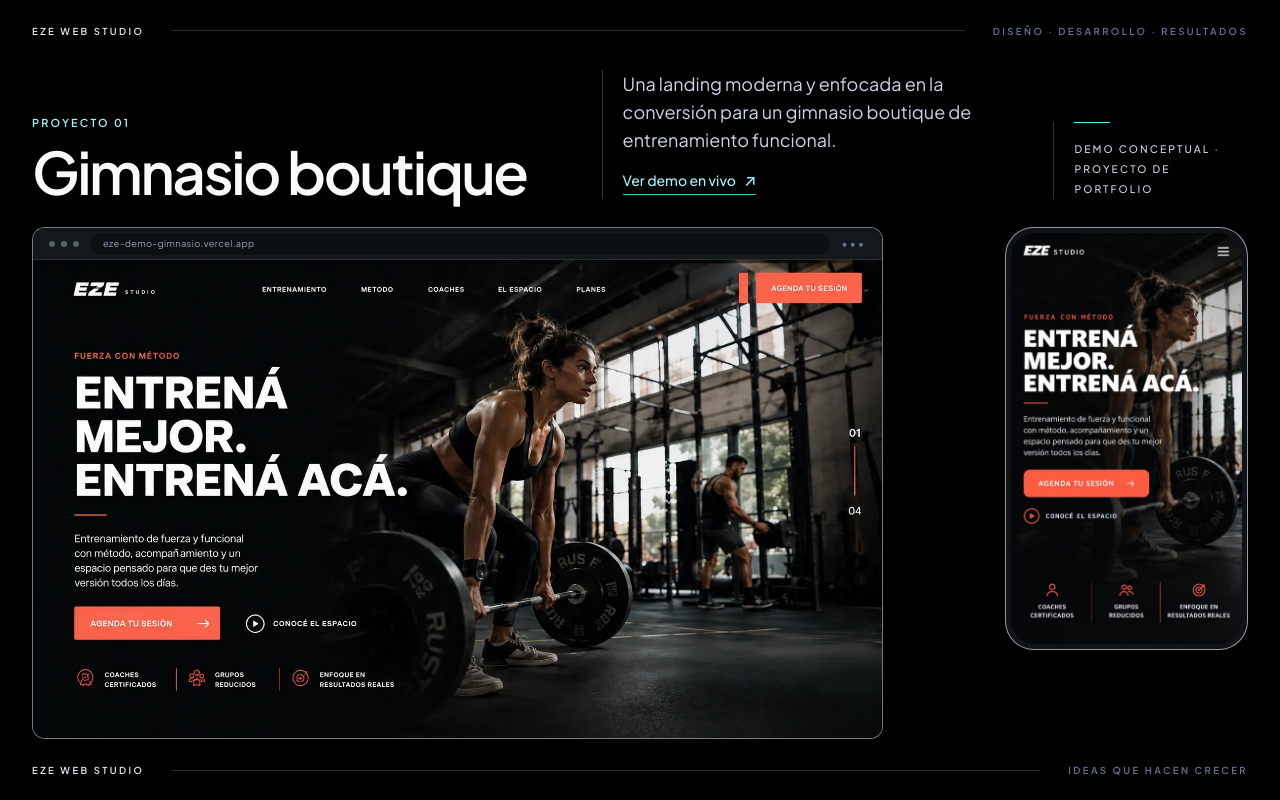
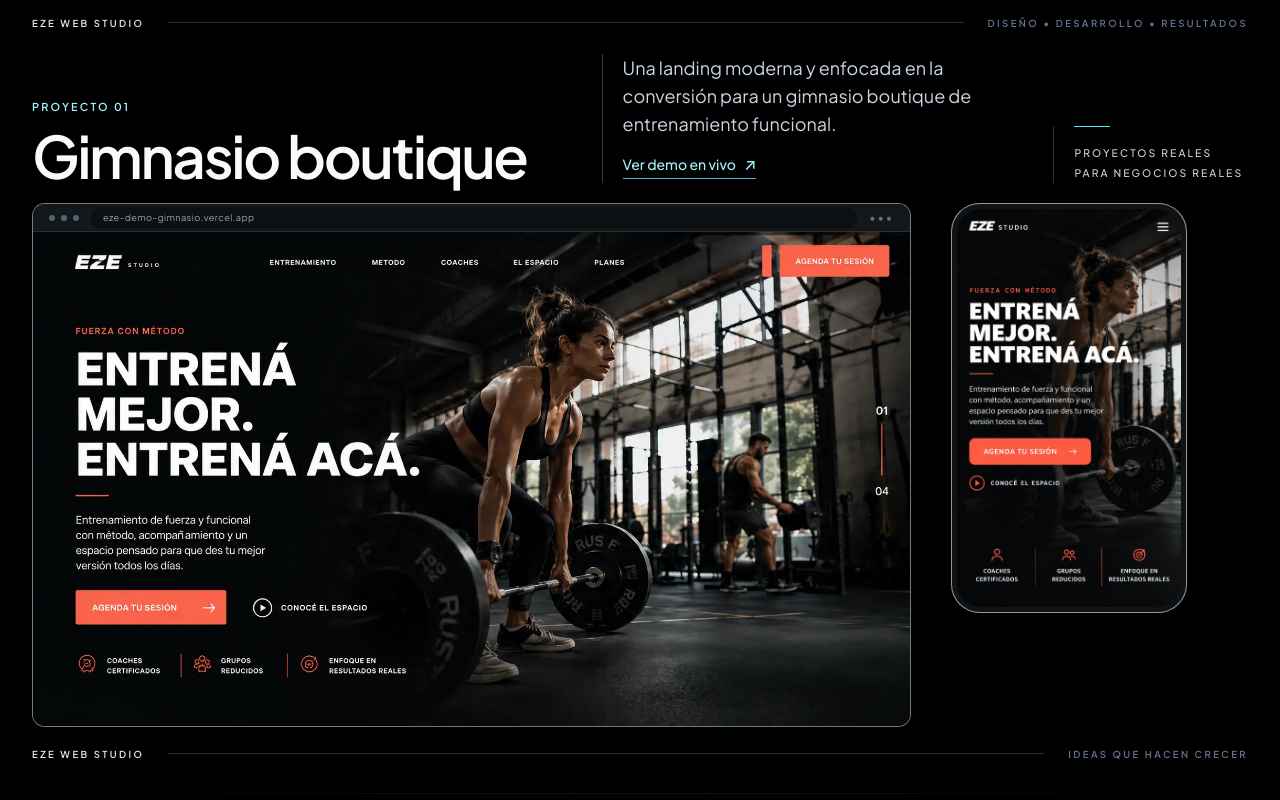
Before and after one commit to ezexgonzalez/eze-web-studio, a React (Vite) app: page / in a window 1280 px wide. Shown: the part 1860-2660 px from the top of the page. Built offline with nearby package versions, Linux system fonts and the light colour scheme.

Commit message:
fix: match approved project showcase proportions

```diff
--- a/src/components/sections/DemoSection.jsx
+++ b/src/components/sections/DemoSection.jsx
@@ -8,12 +8,15 @@ const attributeIcons = {
   identity: FiZap,
 };
 
-function EditorialRail({ children, trailing }) {
+function EditorialRail({ children, desktopTrailing, mobileTrailing }) {
   return (
-    <div className="grid grid-cols-[auto_1fr_auto] items-center gap-4 text-[0.6rem] font-semibold uppercase tracking-[0.25em] text-slate-400 sm:gap-7">
+    <div className="grid grid-cols-[auto_1fr_auto] items-center gap-3 text-[0.56rem] font-semibold uppercase tracking-[0.2em] text-slate-400 sm:gap-6 lg:text-[0.6rem] lg:tracking-[0.25em]">
       <span className="whitespace-nowrap text-slate-200">{children}</span>
       <span aria-hidden="true" className="h-px bg-white/[0.18]" />
-      <span className="whitespace-nowrap text-right text-slate-500">{trailing}</span>
+      <span className="max-w-36 text-right leading-3 text-slate-500 sm:max-w-44 lg:max-w-none lg:whitespace-nowrap lg:leading-normal">
+        <span className="lg:hidden">{mobileTrailing}</span>
+        <span className="hidden lg:inline">{desktopTrailing}</span>
+      </span>
     </div>
   );
 }
@@ -50,7 +53,7 @@ function MobileFrame({ image }) {
 function BrowserFrame({ image, urlLabel }) {
   return (
     <figure className="overflow-hidden rounded-[0.8rem] border border-slate-300/55 bg-[#0b0e10]">
-      <div className="flex h-8 items-center gap-3 border-b border-white/[0.1] bg-[#13181b] px-3 sm:px-4">
+      <div className="flex h-7 items-center gap-3 border-b border-white/[0.1] bg-[#13181b] px-3 sm:px-4">
         <span aria-hidden="true" className="flex gap-1.5">
           <i className="h-1.5 w-1.5 rounded-full bg-slate-500/80" />
           <i className="h-1.5 w-1.5 rounded-full bg-slate-500/80" />
@@ -78,16 +81,16 @@ function DemoSection() {
   return (
     <section
       id="demo"
-      className="relative isolate scroll-mt-28 overflow-hidden bg-black px-4 py-9 sm:px-6 sm:py-10 lg:px-8 lg:py-10"
+      className="relative isolate scroll-mt-28 overflow-hidden bg-black px-4 py-8 sm:px-6 sm:py-9 lg:px-8 lg:py-8"
     >
       <div className="mx-auto w-full max-w-7xl">
         <Reveal>
-          <EditorialRail trailing={featuredDemo.topRail}>
+          <EditorialRail desktopTrailing={featuredDemo.desktopTopRail} mobileTrailing={featuredDemo.mobileTopRail}>
             EZE WEB STUDIO
           </EditorialRail>
         </Reveal>
 
-        <Reveal className="mt-7 grid gap-6 lg:mt-8 lg:grid-cols-[1.05fr_0.82fr_0.38fr] lg:items-end lg:gap-8" delay={60}>
+        <Reveal className="mt-6 grid gap-5 lg:grid-cols-[1.05fr_0.82fr_0.38fr] lg:items-end lg:gap-8" delay={60}>
           <div>
             <p className="text-[0.68rem] font-semibold uppercase tracking-[0.2em] text-cyan-200">
               {featuredDemo.projectLabel}
@@ -108,14 +111,14 @@ function DemoSection() {
           <div className="hidden border-l border-white/[0.18] pl-5 lg:block">
             <span aria-hidden="true" className="mb-4 block h-px w-9 bg-cyan-300" />
             <p className="text-[0.65rem] font-medium uppercase leading-5 tracking-[0.2em] text-slate-300">
-              {featuredDemo.disclosure}
+              {featuredDemo.desktopEditorial[0]}
+              <br />
+              {featuredDemo.desktopEditorial[1]}
             </p>
           </div>
         </Reveal>
 
-        <p className="mt-5 text-xs text-slate-500 lg:hidden">{featuredDemo.disclosure}</p>
-
-        <Reveal className="mt-6 lg:mt-7" delay={110}>
+        <Reveal className="mt-5 lg:mt-5" delay={110}>
           <div className="grid grid-cols-[minmax(0,0.76fr)_minmax(0,1.24fr)] items-start gap-4 sm:grid-cols-[minmax(0,0.84fr)_minmax(0,1.16fr)] md:gap-7 lg:hidden">
             <div className="flex min-h-full flex-col">
               <div className="space-y-4">
@@ -141,14 +144,14 @@ function DemoSection() {
             <MobileFrame image={featuredDemo.mobileImage} />
           </div>
 
-          <div className="hidden lg:grid lg:grid-cols-[minmax(0,70%)_minmax(11rem,20%)] lg:justify-between lg:items-start">
+          <div className="hidden lg:grid lg:w-[95%] lg:grid-cols-[minmax(0,1fr)_14.75rem] lg:items-start lg:gap-x-10">
             <BrowserFrame image={featuredDemo.desktopImage} urlLabel={featuredDemo.liveUrlLabel} />
             <MobileFrame image={featuredDemo.mobileImage} />
           </div>
         </Reveal>
 
-        <Reveal className="mt-7 lg:mt-6" delay={150}>
-          <EditorialRail trailing={featuredDemo.bottomRail}>
+        <Reveal className="mt-5" delay={150}>
+          <EditorialRail desktopTrailing={featuredDemo.desktopBottomRail} mobileTrailing={featuredDemo.mobileBottomRail}>
             EZE WEB STUDIO
           </EditorialRail>
         </Reveal>
--- a/src/data/siteConfig.js
+++ b/src/data/siteConfig.js
@@ -106,9 +106,11 @@ export const siteConfig = {
       "Una landing moderna y enfocada en la conversión para un gimnasio boutique de entrenamiento funcional.",
     mobileDescription:
       "Landing page para un gimnasio boutique que combina fuerza, funcionalidad y comunidad, con un diseño moderno y orientado a la conversión.",
-    disclosure: "Demo conceptual · Proyecto de portfolio",
-    topRail: "DISEÑO · DESARROLLO · RESULTADOS",
-    bottomRail: "IDEAS QUE HACEN CRECER",
+    desktopTopRail: "DISEÑO • DESARROLLO • RESULTADOS",
+    mobileTopRail: "IDEAS QUE IMPULSAN MARCAS",
+    desktopBottomRail: "IDEAS QUE HACEN CRECER",
+    mobileBottomRail: "ESTRATEGIA • DISEÑO • DESARROLLO • RESULTADOS",
+    desktopEditorial: ["PROYECTOS REALES", "PARA NEGOCIOS REALES"],
     desktopImage: {
       src: "/gym-demo-desktop.webp",
       alt: "Captura desktop de la demo conceptual de gimnasio boutique creada por Eze Web Studio.",
```
